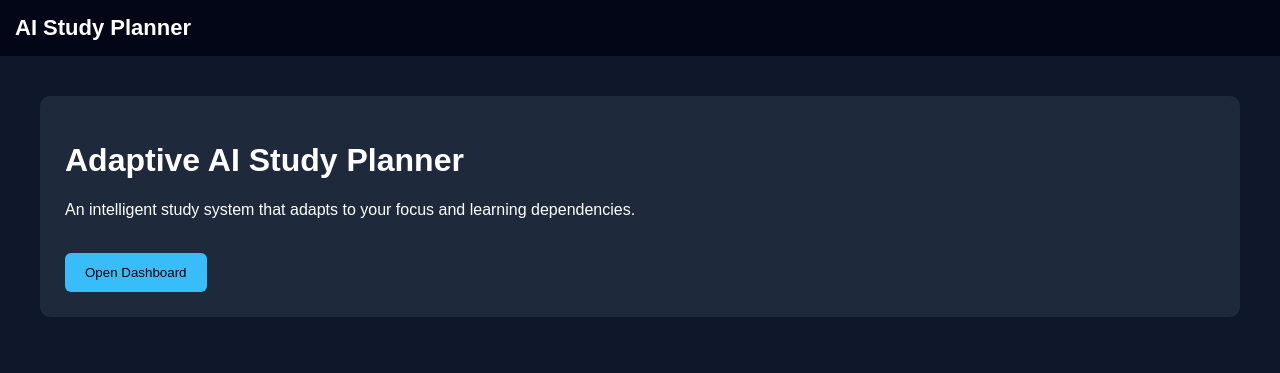
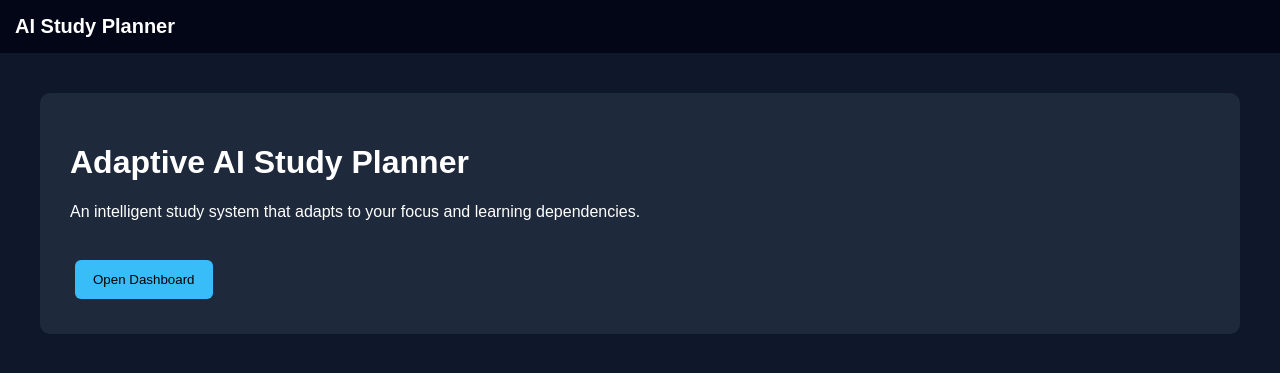
Before and after one commit to yuvanidhi2007/ai-study-planner, a Flask app: page / in a window 1280 px wide. Shown: the top 373 px of the page. Run offline with Flask 3, Linux system fonts and the light colour scheme.

Commit message:
Update style.css

```diff
--- a/ai-study-planner/static/style.css
+++ b/ai-study-planner/static/style.css
@@ -10,10 +10,11 @@ body{
 padding:15px;
 display:flex;
 justify-content:space-between;
+align-items:center;
 }
 
 .logo{
-    font-size:22px;
+font-size:20px;
 font-weight:bold;
 }
 
@@ -23,17 +24,17 @@ body{
 
 .card{
 background:#1e293b;
-    padding:25px;
+padding:30px;
 border-radius:10px;
 margin-bottom:20px;
 }
 
 button{
-    padding:12px 20px;
+padding:12px 18px;
+margin:5px;
 background:#38bdf8;
 border:none;
 border-radius:6px;
-    color:black;
 cursor:pointer;
 }
 
```
Lines whose indentation alone changed are shown as unchanged.
